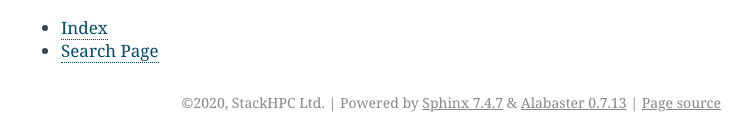
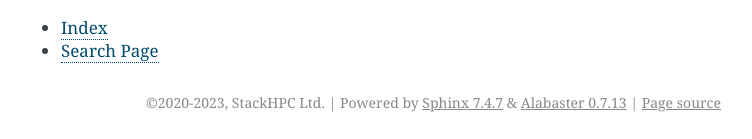
Before and after one commit to stackhpc/openstack-admin-guide, a Sphinx documentation site: the page built from source/index.rst, in a window 1280 px wide. Shown: the part 2021-2160 px from the top of the page, without its empty margins (389-1141 px from the left). Built offline with Sphinx 7.4.7, drawn with Linux system fonts in a browser that asks for light colours.

Commit message:
Bump copyright years

```diff
--- a/source/conf.py
+++ b/source/conf.py
@@ -18,7 +18,7 @@
 # -- Project information -----------------------------------------------------
 
 project = 'OpenStack Administration Guide'
-copyright = '2020, StackHPC Ltd'
+copyright = '2020-2023, StackHPC Ltd'
 author = 'StackHPC Ltd'
 
 
```
